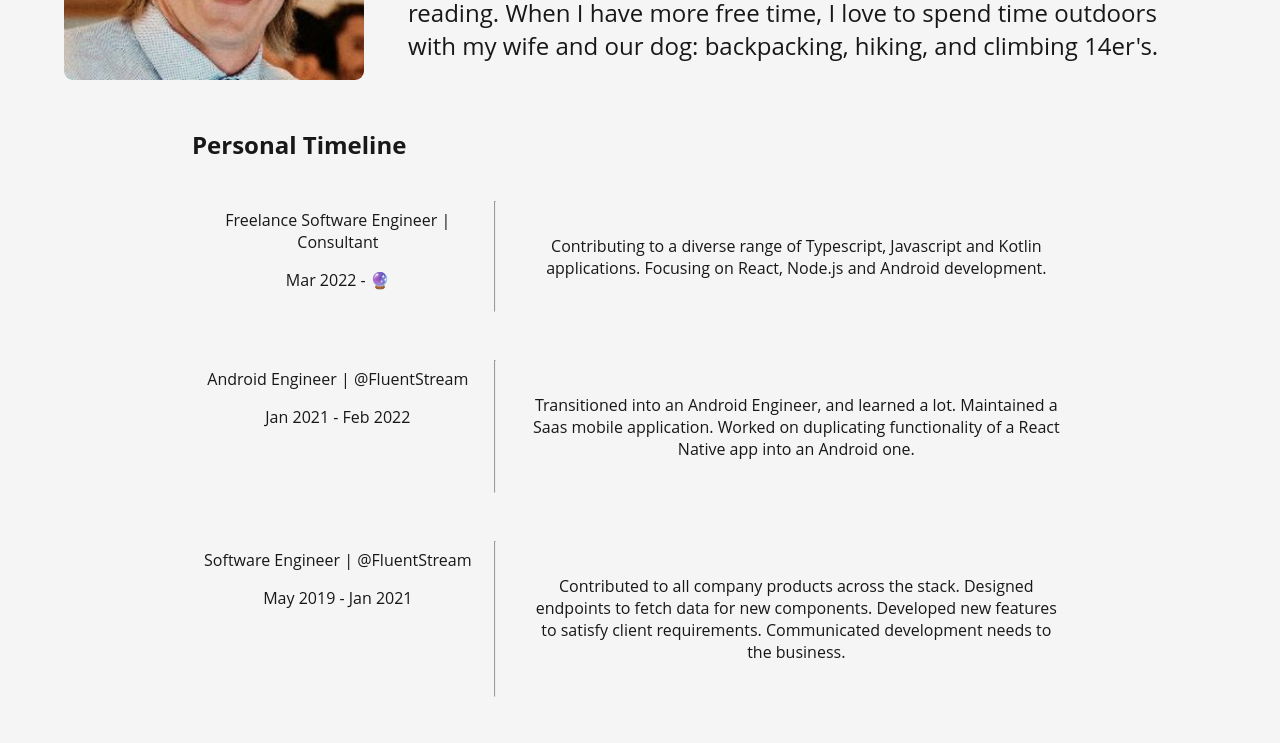
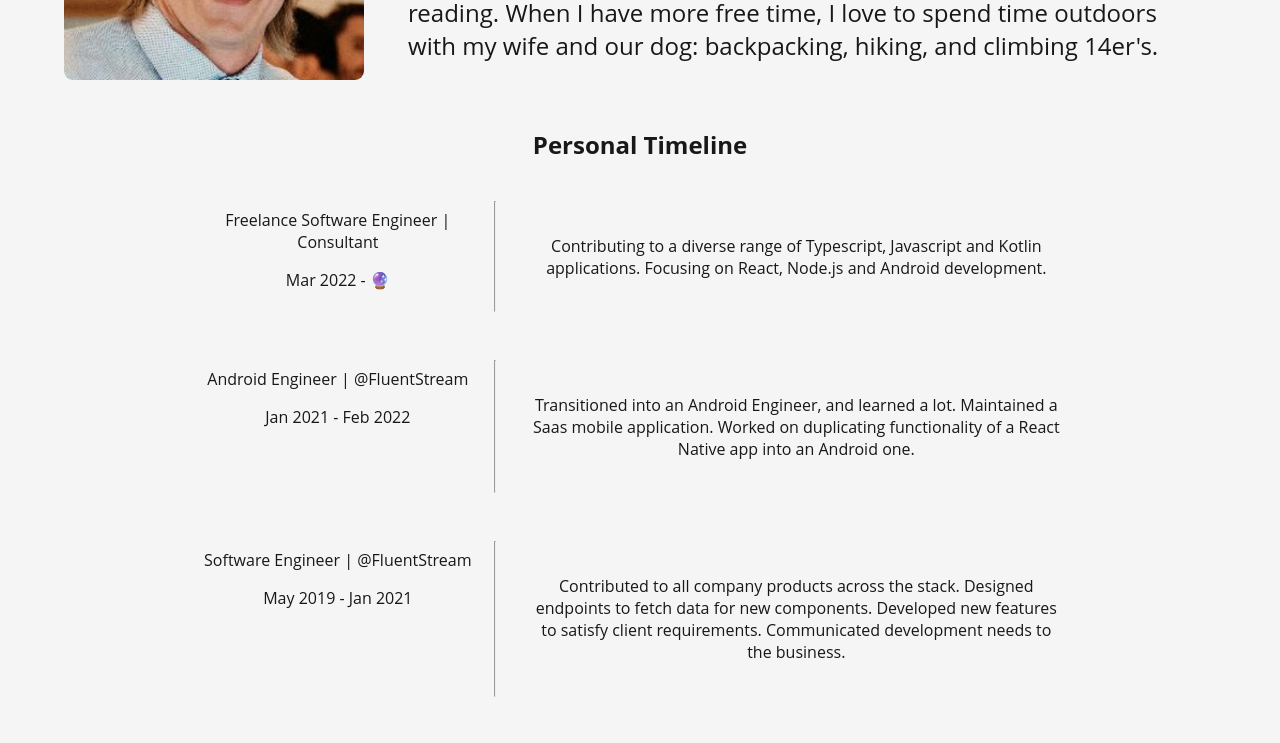
Before and after one commit to Kyle-Ski/personal-site-next, a Next.js app: page / in a window 1280 px wide. Shown: the part 1020-1763 px from the top of the page. Built offline with nearby package versions, Linux system fonts and the light colour scheme.

Commit message:
updating styles slightly

```diff
--- a/styles/NavBar.module.css
+++ b/styles/NavBar.module.css
@@ -67,6 +67,10 @@
 
   transition: transform 0.5s cubic-bezier(0.77, 0.2, 0.05, 1),
     background 0.5s cubic-bezier(0.77, 0.2, 0.05, 1), opacity 0.55s ease;
+}
+
+.menuToggle:hover span {
+  background: var(--color-green-0);
 }
 
 .menuToggle span:first-child {
--- a/styles/PersonalTimeLine.module.css
+++ b/styles/PersonalTimeLine.module.css
@@ -1,6 +1,10 @@
 .timeLineWrapper {
   margin-left: 15vw;
   margin-right: 15vw;
+}
+
+.timeLineWrapper h2 {
+  text-align: center;
 }
 
 .timeLineSeparator {
--- a/styles/Projects.module.css
+++ b/styles/Projects.module.css
@@ -4,4 +4,5 @@
   display: flex;
   flex-direction: column;
   align-items: center;
+  text-align: center;
 }
```
